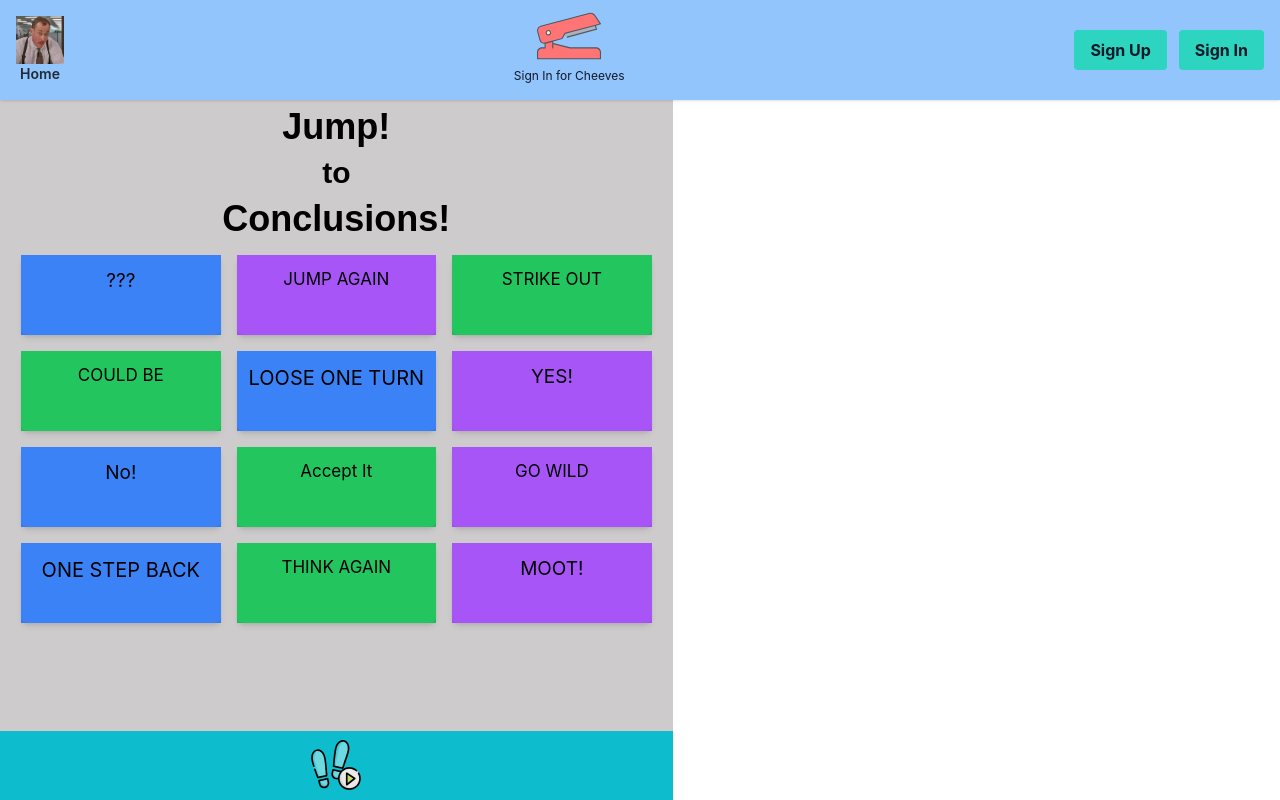
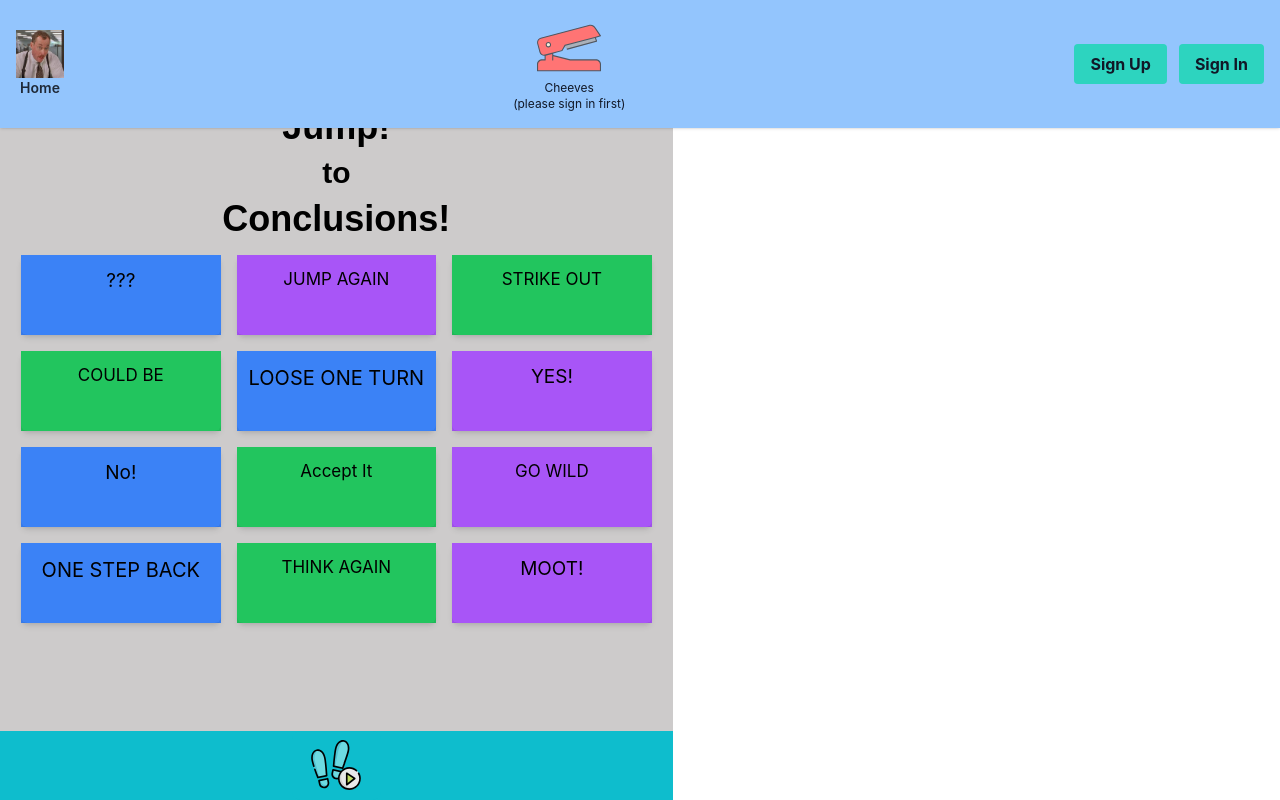
Before and after one commit to wickhill/jump-to-conclusions-app, a React (Vite) app in the folder frontend/: page / in a window 1280 px wide. Built offline with nearby package versions, Linux system fonts and the light colour scheme.

Commit message:
navbar icon and text styling tweaks

```diff
--- a/frontend/src/components/Navbar.jsx
+++ b/frontend/src/components/Navbar.jsx
@@ -71,8 +71,8 @@ const handleToggleDropdown = () => {
     </Link>
   ) : (
     <div className="flex flex-col items-center">
-      <img src={stapler} className="h-16 -mt-3" />
-      <span className="text-center text-xs text-gray-900">Sign In for Cheeves</span>
+      <img src={stapler} className="h-16" />
+      <span className="text-center text-xs text-gray-900">Cheeves <br/>(please sign in first)</span>
     </div>
   )}
 </div>
@@ -82,7 +82,7 @@ const handleToggleDropdown = () => {
         {user && (
           <Link to={`/${user._id}/history`} className="flex flex-col items-center">
             <img src={TPSreport} className="h-16" />
-            <span className="text-center text-xs text-gray-900 mt-2">History</span>
+            <span className="text-center text-xs text-gray-900 mt-1">History</span>
           </Link>
         )}
 
```
